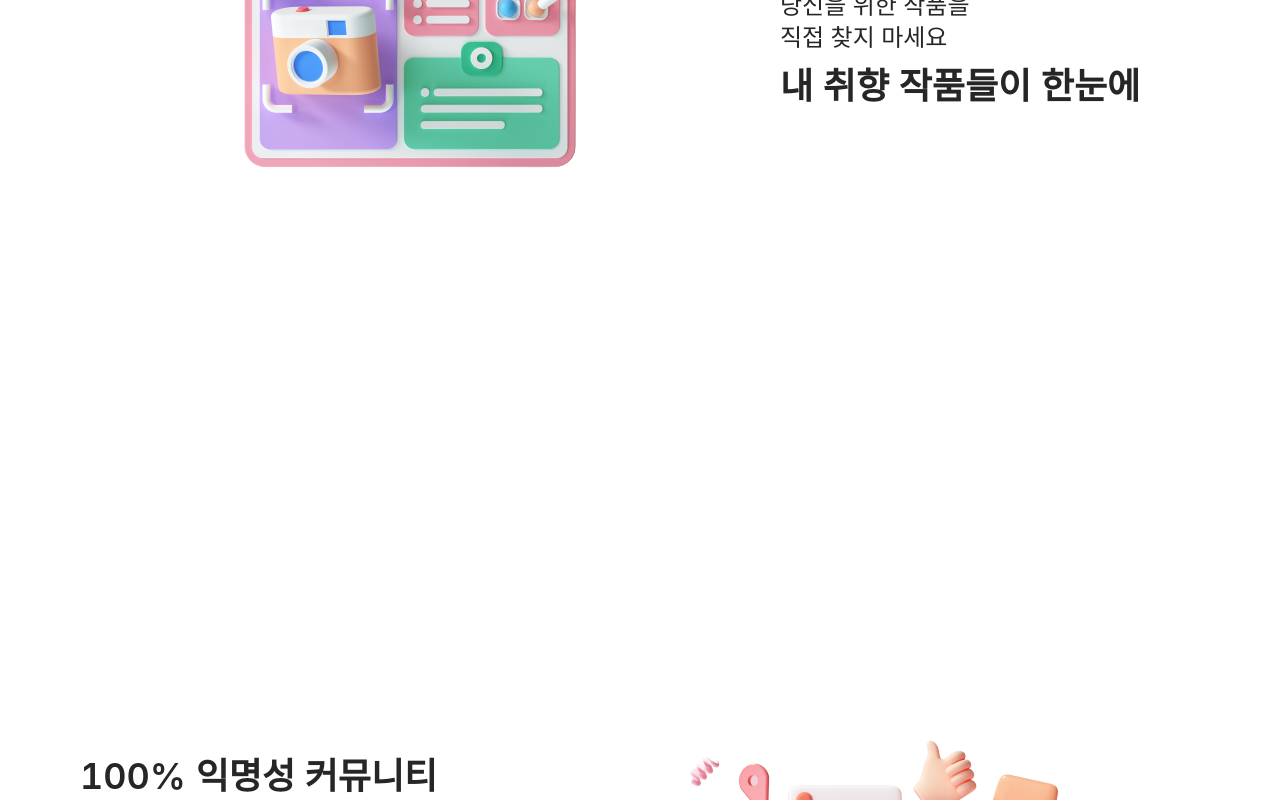
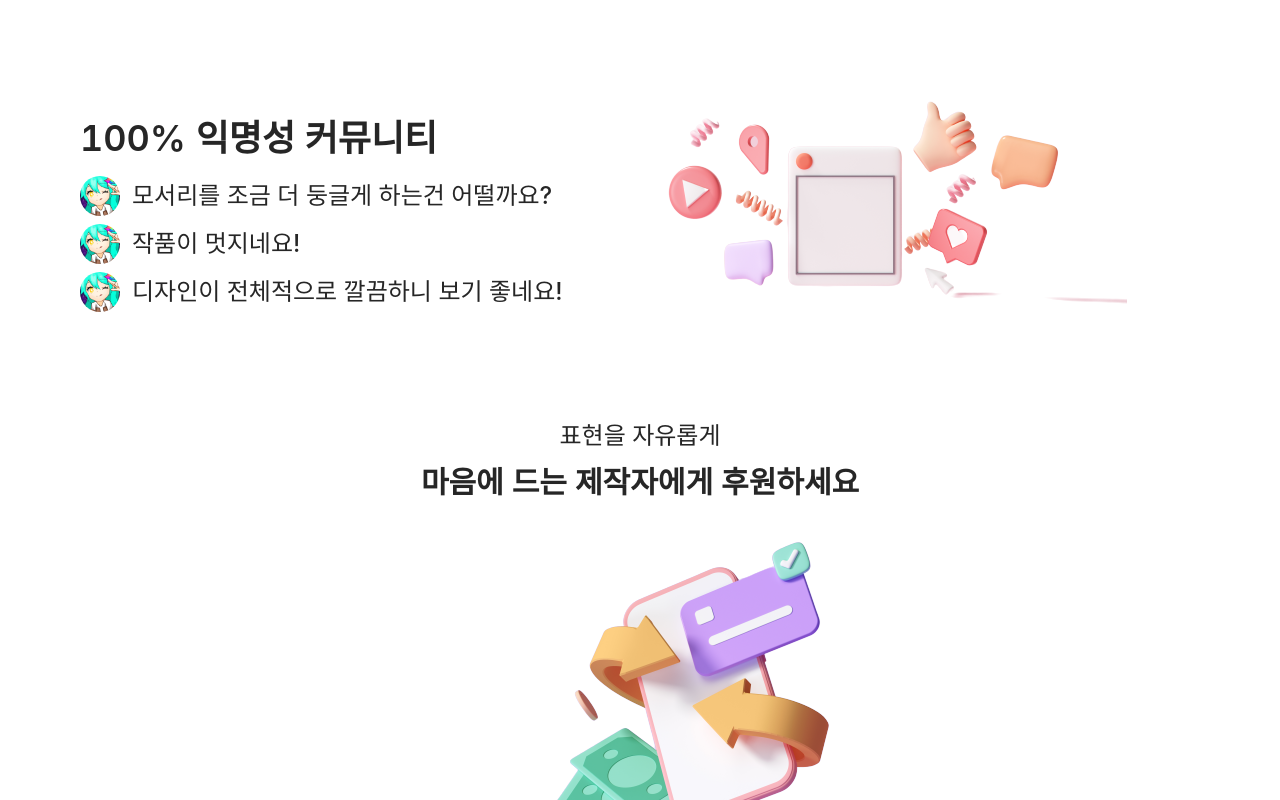
Before and after one commit to team-backspace/frontend, a React (Vite) app: page / in a window 1280 px wide. Shown: the part 1140-1940 px from the top of the page. Built offline with nearby package versions, Linux system fonts and the light colour scheme.

Commit message:
chore(pages.main): change section margin

```diff
--- a/src/pages/Main.jsx
+++ b/src/pages/Main.jsx
@@ -16,14 +16,14 @@ class Main extends Component {
                         </div>
                         <img className = "-mt-40" src = "src/dummydata/images/projects.png" />
                     </div>
-                    <div className = "grid grid-cols-2 h-screen flex items-center">
+                    <div className = "grid grid-cols-2 flex items-center">
                         <img className = "-mt-40 ml-40" src = "src/dummydata/images/project-board.png" />
                         <div className = "-mt-30 ml-30">
                             <h3 className = "text-2xl font-medium">당신을 위한 작품을<br />직접 찾지 마세요</h3>
                             <h1 className = "text-4xl font-semibold">내 취향 작품들이 한눈에</h1>
                         </div>
                     </div>
-                    <div className = "px-20 grid grid-cols-2 h-screen flex items-center">
+                    <div className = "px-20 grid grid-cols-2 mt-20 flex items-center">
                         <div className = "-mt-30">
                             <h1 className = "text-4xl font-semibold">100% 익명성 커뮤니티</h1>
                             <div className = "">
@@ -43,7 +43,7 @@ class Main extends Component {
                         </div>
                         <img className = "-mt-40" src = "src/dummydata/images/chat.png" />
                     </div>
-                    <div className = "h-screen flex flex-col items-center">
+                    <div className = " flex flex-col items-center">
                         <h3 className = "text-2xl font-medium">표현을 자유롭게</h3>
                         <h1 className = "text-3xl font-semibold">마음에 드는 제작자에게 후원하세요</h1>
                         <img className = "-mt-10 ml-40" src = "src/dummydata/images/buy.png" />
```
